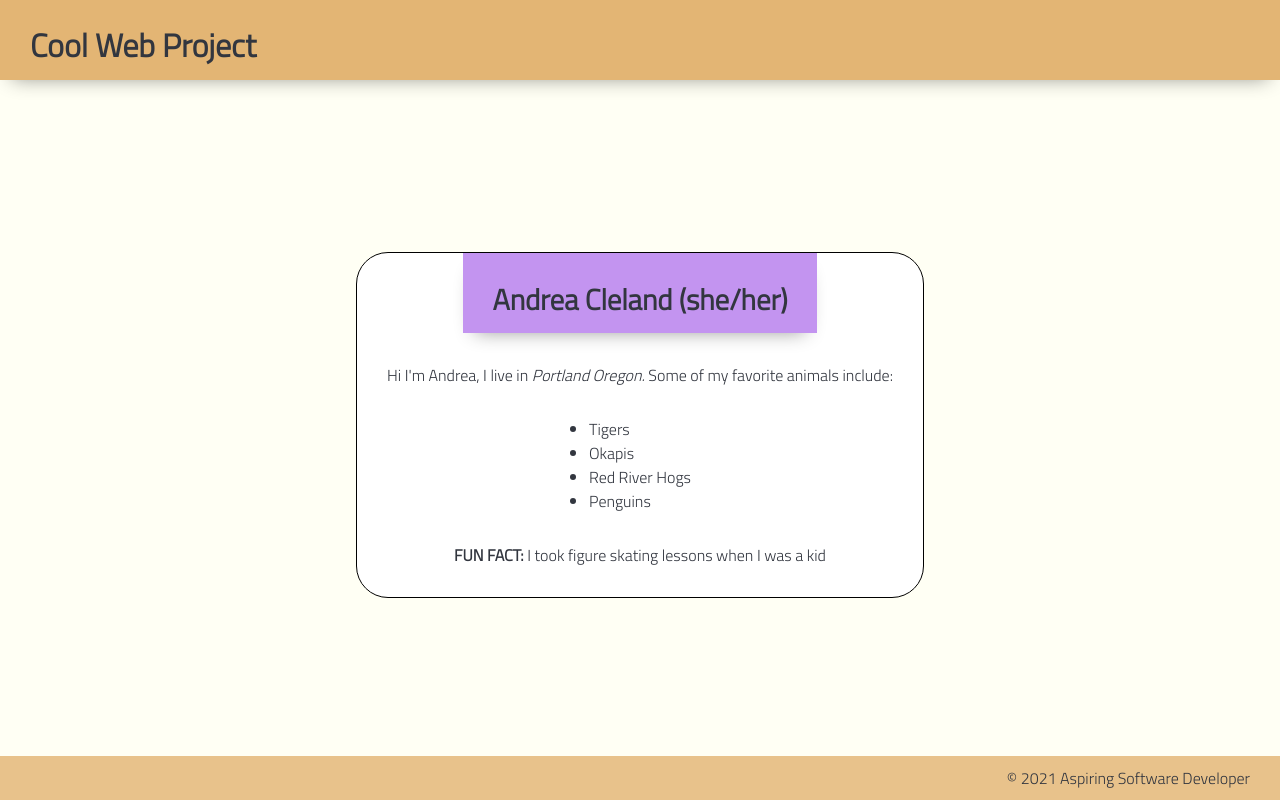
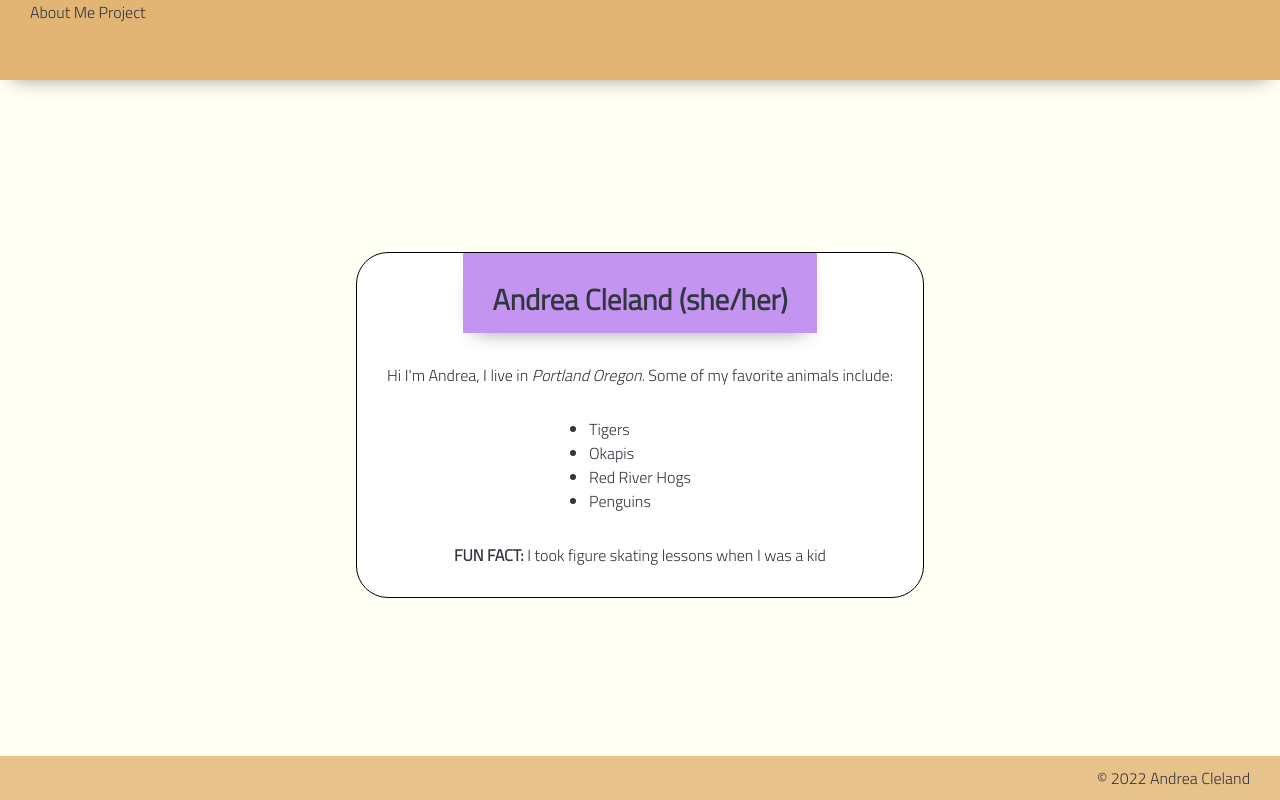
Before and after one commit to acleland/about-me, a plain HTML site: page index.html in a window 1280 px wide. Drawn offline with Linux system fonts and the light colour scheme.

Commit message:
changed title and copywrite message

```diff
--- a/index.html
+++ b/index.html
@@ -12,12 +12,12 @@
         <link rel="stylesheet" href="./styles/reset.css" />
         <link rel="stylesheet" href="./styles/global.css" />
 
-        <title>Cool Web</title>
+        <title>About Me Project</title>
     </head>
 
     <body>
         <header>
-            <h1>Cool Web Project</h1>
+            <h1></h1>About Me Project</h1>
         </header>
 
         <main>
@@ -39,7 +39,7 @@
             </section>
         </main>
 
-        <footer>&copy; 2021 Aspiring Software Developer</footer>
+        <footer>&copy; 2022 Andrea Cleland</footer>
 
         <script type="module" src="./app.js"></script>
     </body>
```
